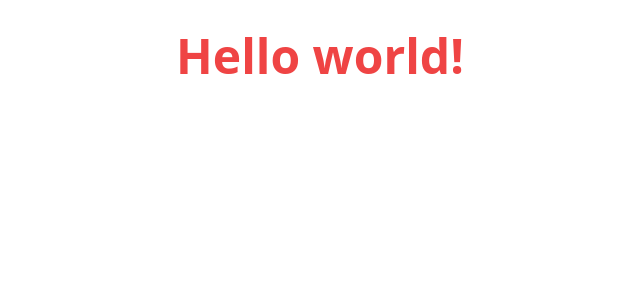
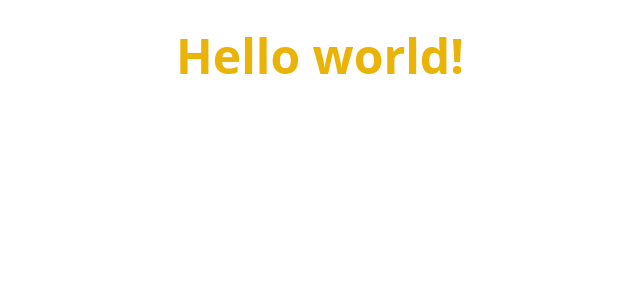
Before and after one commit to vtl-28/wine-app, a React (Vite) app in the folder front-end/: page / in a window 1280 px wide. Shown: the top 300 px of the page, without its empty margins (320-960 px from the left). Built offline with nearby package versions, Linux system fonts and the light colour scheme.

Commit message:
test vercel deploy pipeline

```diff
--- a/front-end/src/App.jsx
+++ b/front-end/src/App.jsx
@@ -7,7 +7,7 @@
   const [count, setCount] = useState(0)
 
   return (
-    <h1 className='text-5xl font-bold text-red-500'>Hello world!</h1>
+    <h1 className='text-5xl font-bold text-yellow-500'>Hello world!</h1>
   )
 }
 
```
